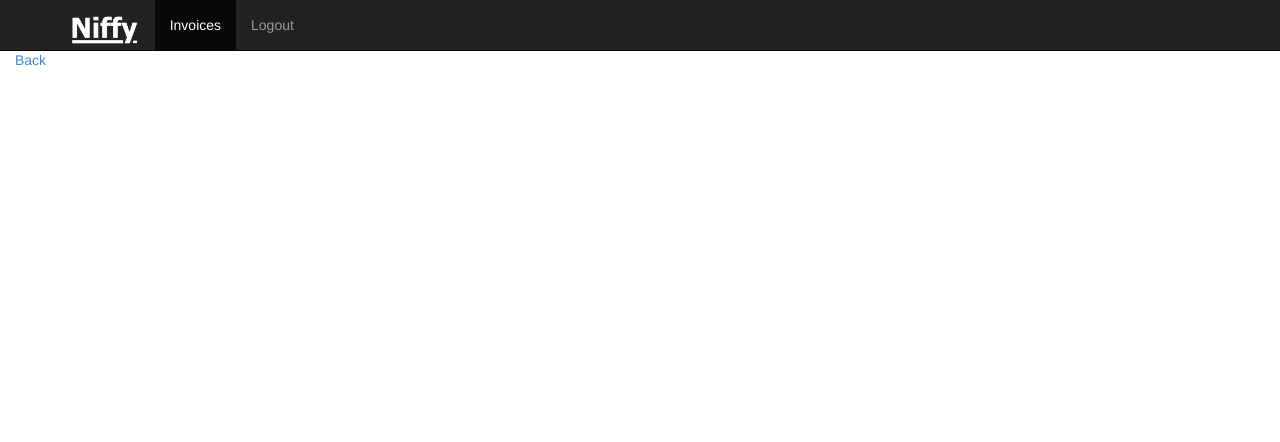
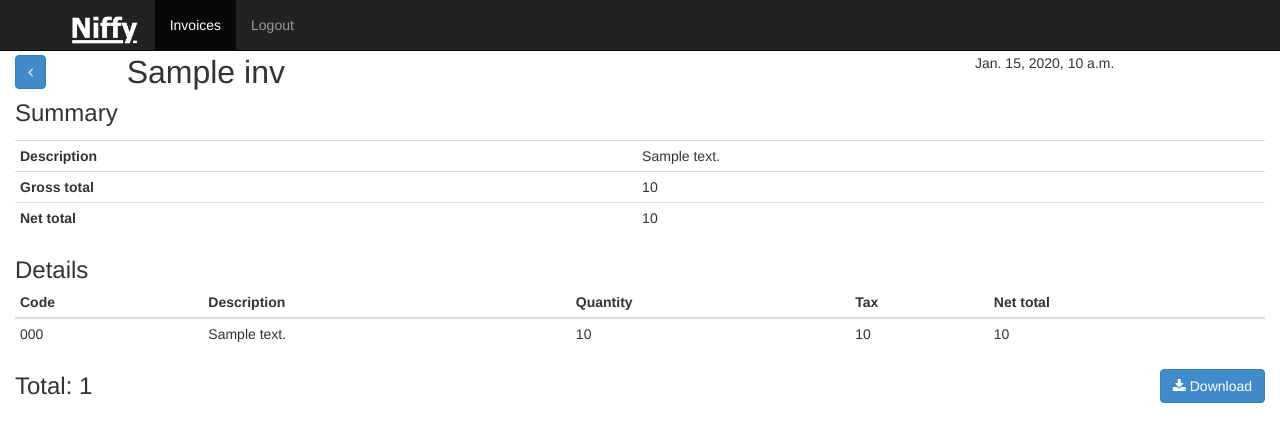
Before and after one commit to jcolaco-nmz/niffy, a Django app: template niffy-backend/niffy/templates/invoice.html in a window 1280 px wide. Shown: the top 442 px of the page. Run offline with Django 3.2, Linux system fonts and the light colour scheme; the template is opened without the code that fills it: most values are stand-ins (such as "Sample title", 1, 10 or a date in 2020); some libraries are stand-ins or nearby versions.

Commit message:
Added invoice view.

```diff
--- a/niffy-backend/niffy/templates/invoice.html
+++ b/niffy-backend/niffy/templates/invoice.html
@@ -2,6 +2,73 @@
 
 {% block "container" %}
 
-    <a href="/">Back</a>
+    <div class="row">
+        <div class="col-xs-1 pull-left" style="padding-top: 5px;">
+            <a href="/"><button type="button" class="btn btn-primary"><i class="fa fa-angle-left"></i></button></a>
+        </div>
+        <div class="col-xs-8">
+            <span style="font-size: xx-large; padding-left: 5px;">{{ inv.company_name }}</span>
+        </div>
+        <div class="col-xs-3 pull-right" style="padding-top: 3px;">
+            <span style="">{{ inv.date_formatted }}</span>
+        </div>
+    </div>
+
+    <span style="font-size:x-large;">Summary</span>
+
+    <div style="padding-top: 10px;">
+        <table class="table table-condensed">
+            <tbody>
+              <tr>
+                <td><strong>Description</strong></td>
+                <td>{{ inv.description }}</td>
+              </tr>
+              <tr>
+                  <td><strong>Gross total</strong></td>
+                <td>{{ inv.gross_total }}</td>
+              </tr>
+              <tr>
+                <td><strong>Net total</strong></td>
+                <td>{{ inv.net_total }}</td>
+              </tr>
+            </tbody>
+          </table>
+
+        <span style="font-size:x-large;">Details</span>
+
+        <table class="table table-condensed">
+            <thead>
+              <tr>
+                <th>Code</th>
+                <th>Description</th>
+                <th>Quantity</th>
+                <th>Tax</th>
+                <th>Net total</th>
+              </tr>
+            </thead>
+            <tbody>
+
+        {% for line in inv.lines %}
+            <tr>
+              <td>{{ line.code }}</td>
+              <td>{{ line.description }}</td>
+              <td>{{ line.quantity }}</td>
+              <td>{{ line.tax_payable }}</td>
+              <td>{{ line.net_total }}</td>
+            </tr>
+        {% endfor %}
+        </tbody>
+        </table>
+
+    </div>
+
+
+    <span style="font-size:x-large;">Total: {{ inv.total_formatted }}</span>
+
+
+     <div class="pull-right">
+        <a href="/invoices/{{ inv.key.id }}/download"><button type="button" class="btn btn-primary"><i class="fa fa-download"></i>&nbsp;Download</button></a>
+     </div>
+
 
 {% endblock "container" %}
```
